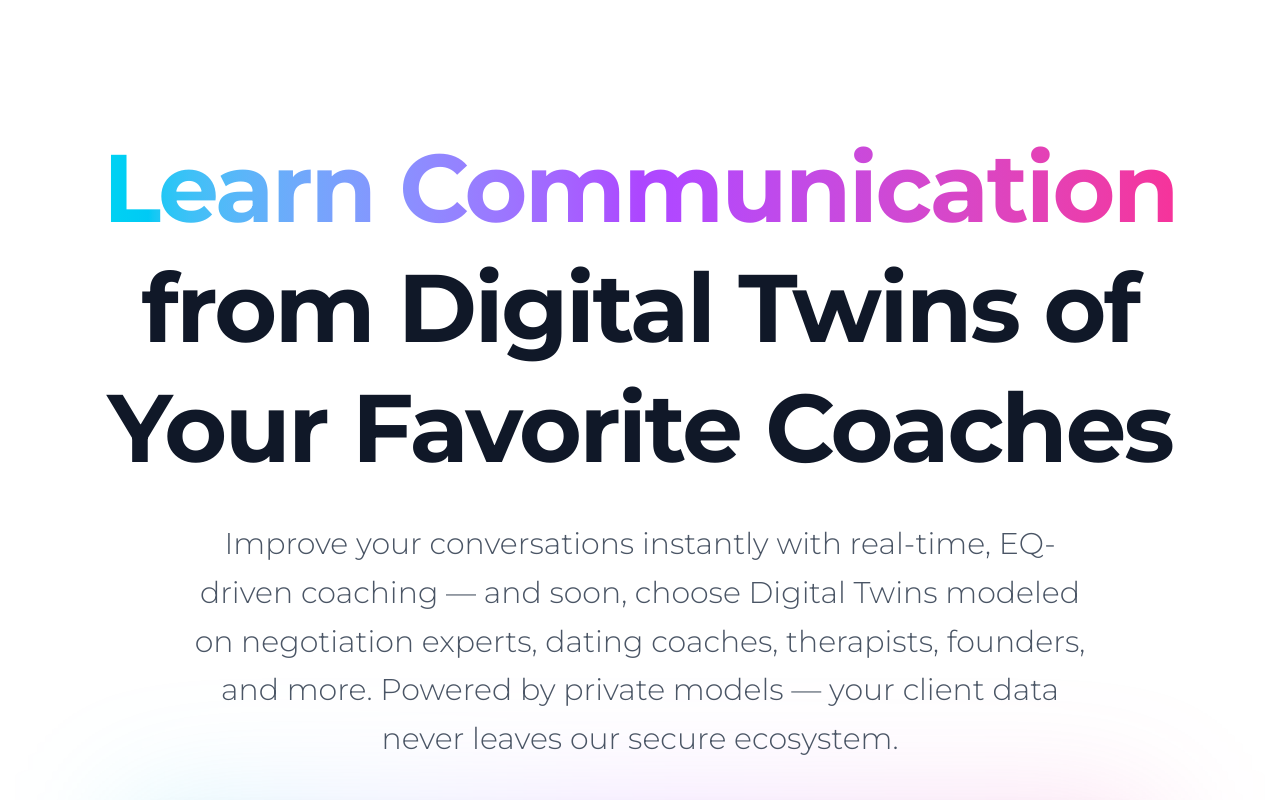
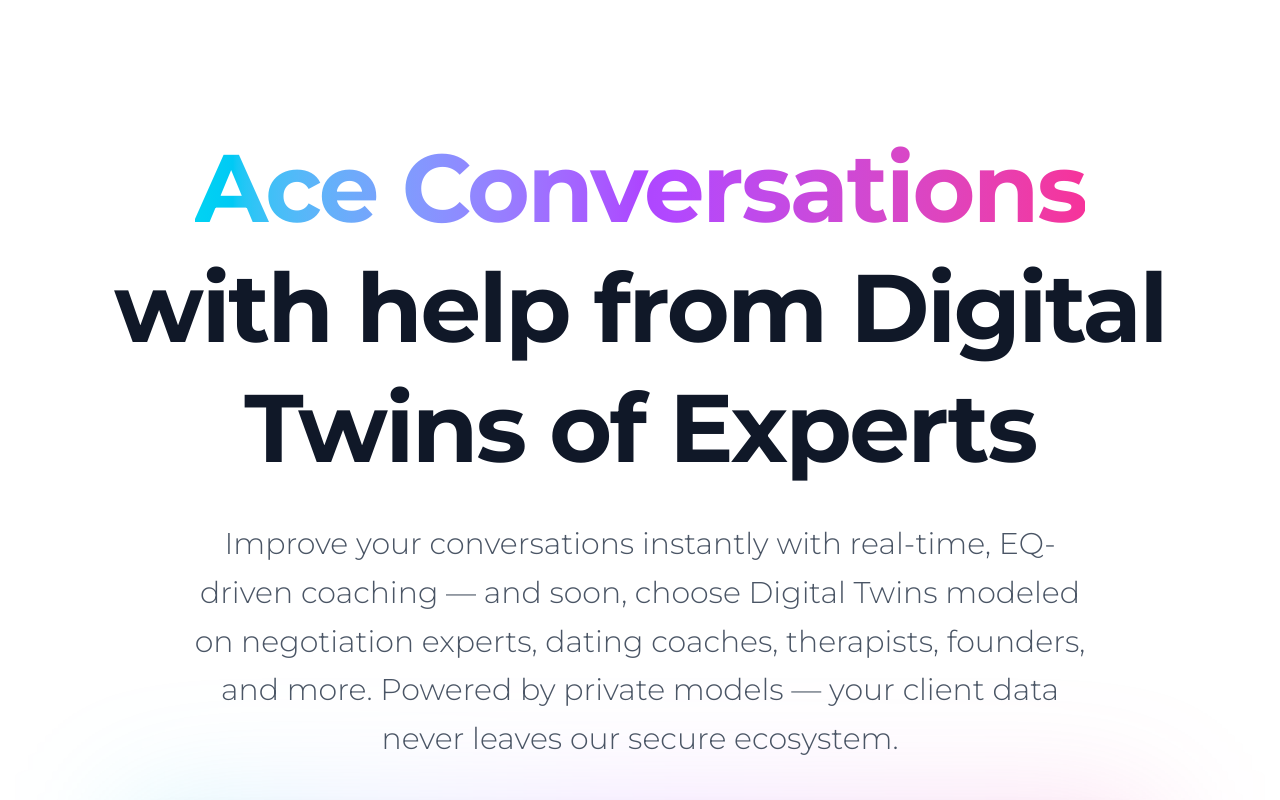
Before and after one commit to Biboswan/bibotecture-landing, a Next.js app: page /chatcoach in a window 1280 px wide. Shown: the top 800 px of the page. Built offline with nearby package versions, Linux system fonts and the light colour scheme.

Commit message:
change hero caption

```diff
--- a/app/chatcoach/components/HeroSection.tsx
+++ b/app/chatcoach/components/HeroSection.tsx
@@ -43,11 +43,11 @@ export const HeroSection: React.FC = () => {
         <div className="relative z-10 text-center space-y-8">
           <h1 className="text-5xl sm:text-6xl lg:text-7xl xl:text-8xl font-bold leading-tight tracking-tight">
             <span className="bg-gradient-to-r from-cyan-400 via-purple-500 to-pink-500 bg-clip-text text-transparent">
-            Learn Communication
+            Ace Conversations
             </span>
             <br />
             <span className="text-gray-900 dark:text-white">
-            from Digital Twins of Your Favorite Coaches
+            with help from Digital Twins of Experts
             </span>
           </h1>
 
```
